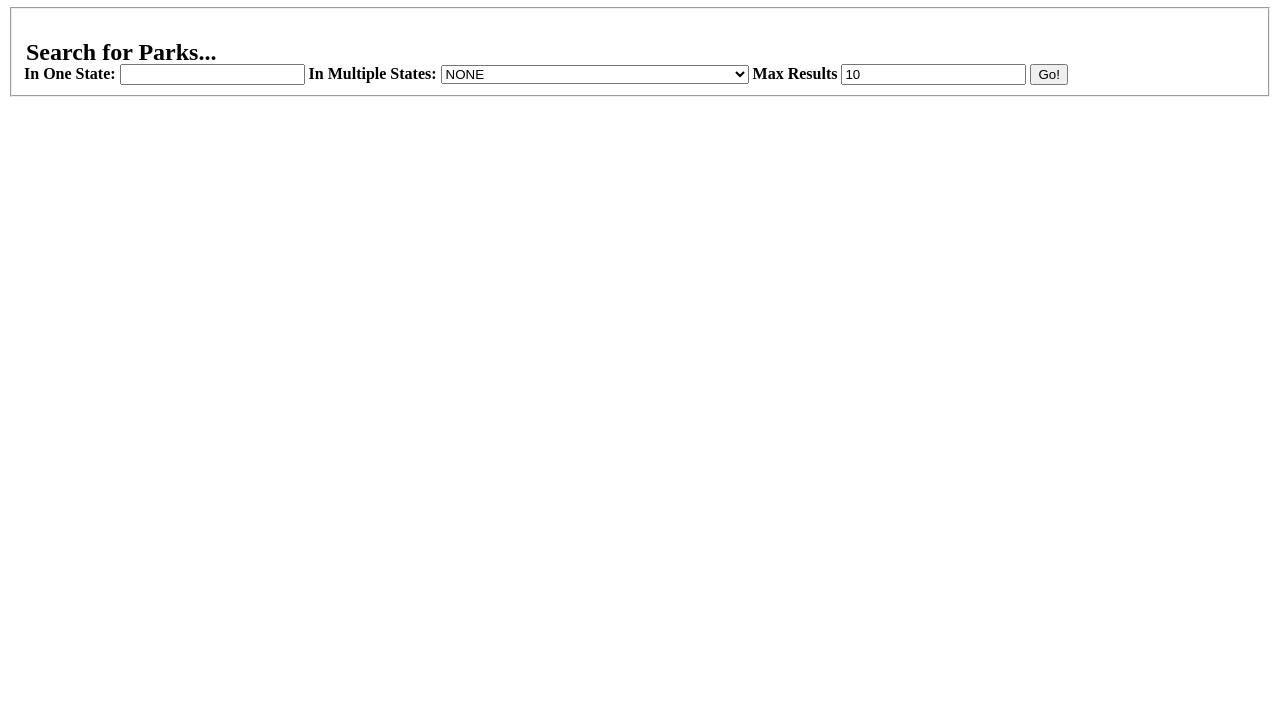
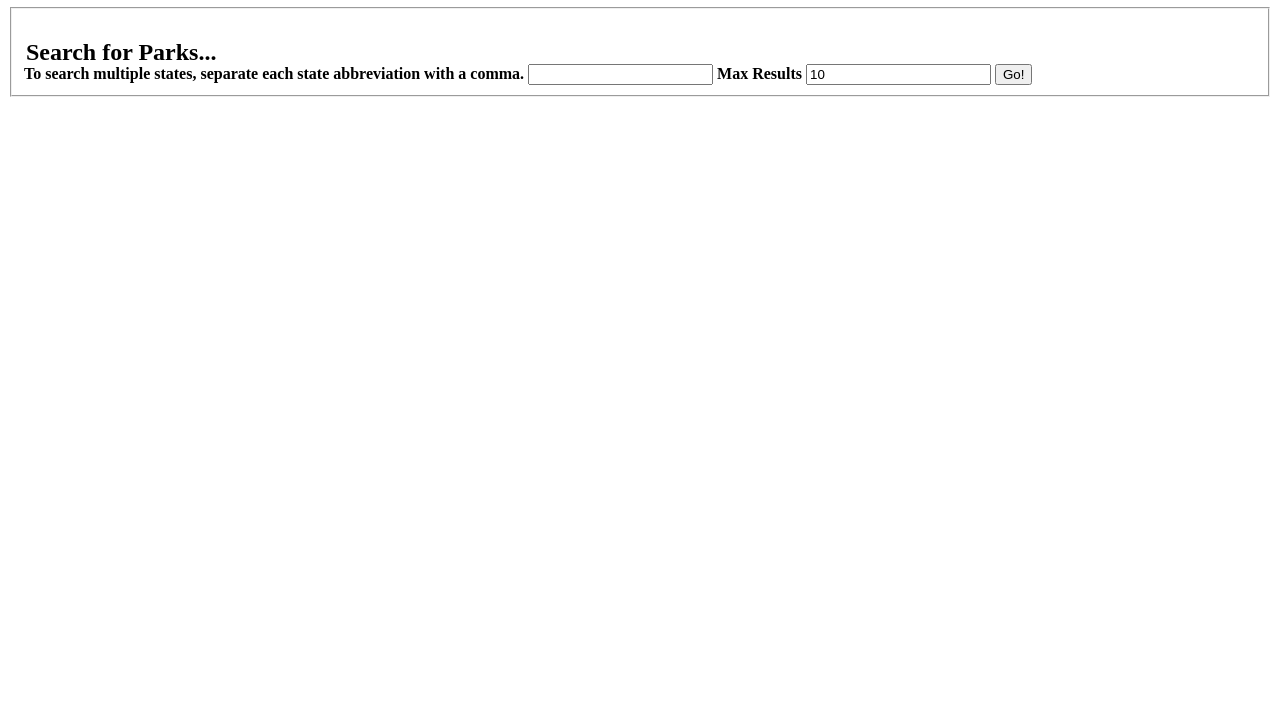
Before and after one commit to AzaniaBG/NPS-App, a plain HTML site: page index.html in a window 1280 px wide. Shown: the part 73-800 px from the top of the page. Drawn offline with nearby package versions, Linux system fonts and the light colour scheme.

Commit message:
deleted multisearch input

```diff
--- a/index.html
+++ b/index.html
@@ -14,19 +14,9 @@
     <form role="form">
         <fieldset role="" id="input">
             <legend class="input"><h2>Search for Parks...</h2></legend>
-            <label for="input-value"><b>In One State:</b></label>
+            <label for="input-value"><b>To search multiple states, separate each state abbreviation with a comma.</b></label>
             <input id="input-value">
-            <label for="input-values"><b>In Multiple States:</b></label>
-            <select role="" type="submit" id="input-values" name="state">
-                <option id="multi-state-none" value="">
-                        NONE</option>
-                <option id="multi-state0" value="CA,CO,ID,KS,MO,NE,NV,OR,UT,WY">
-                    CA, CO, ID, KS, MO, NE, NV, OR, UT, WY</option>
-                <option id="multi-state4" value="AZ,CA,CO,NV,NM,UT">
-                    AZ, CA, CO, NV, NM, UT</option>
-                <option id="multi-state6" value="CA,CO,KS,MO,NE,NV,UT,WY">
-                    CA, CO, KS, MO, NE, NV, UT, WY</option>
-            </select>
+
             <label for="max-values"><b>Max Results</b></label>
             <input role="" type="text" id="max-values" value="10" placeholder="enter number">
             <button type="submit">Go!</button>
```
